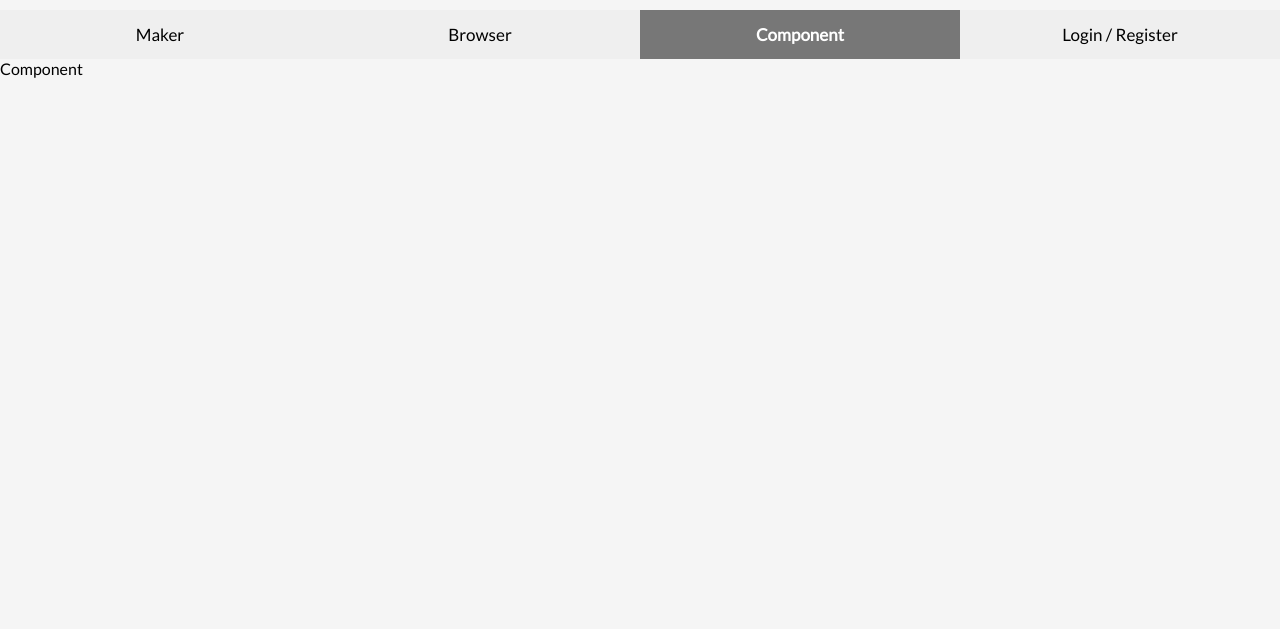
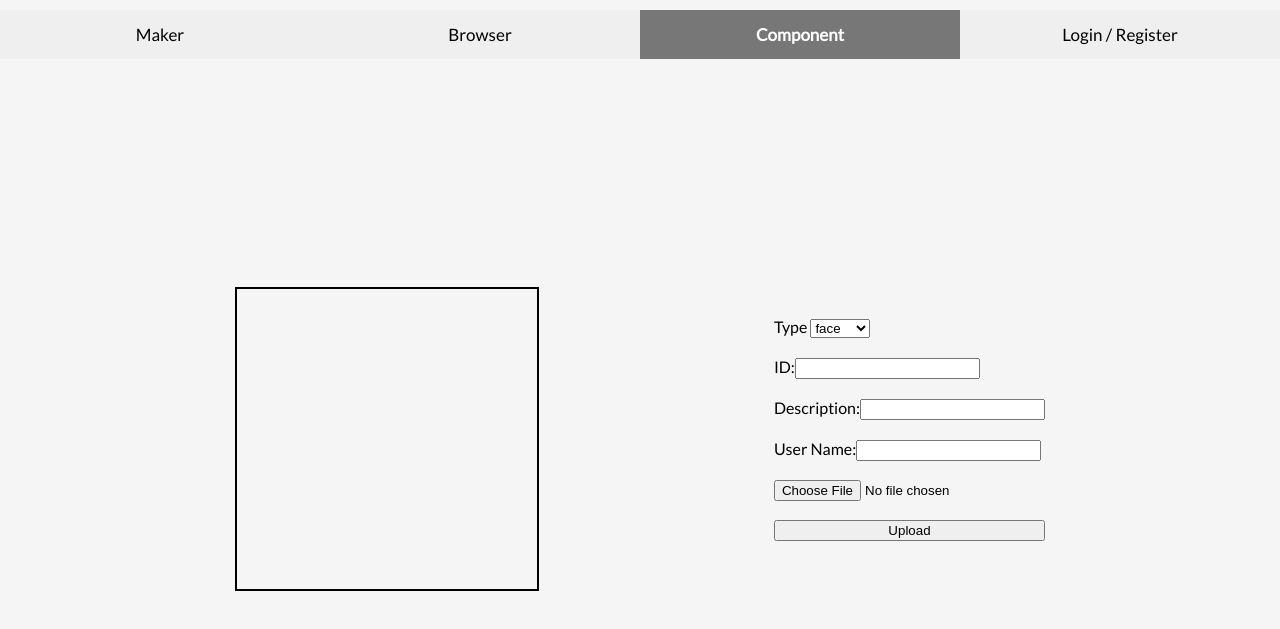
Before and after one commit to YashMadenenni/Emojitar, a plain HTML site: page src/client/index.html in a window 1280 px wide. Both pictures are taken after a click on the button "Component". Shown: the part 55-684 px from the top of the page. Drawn offline with Linux system fonts and the light colour scheme; no server answers.

Commit message:
Image upload feature

```diff
--- a/src/client/client.js
+++ b/src/client/client.js
@@ -691,6 +691,26 @@ function deleteEmojitar(emojiObjID, emojiCreator) {
 /**
  * Section 3 Begin: Component Tab Functions----------------------------------------------------------------------------------
  */
+function uplaodFile() {
+  document.getElementById('uploadForm').addEventListener('submit',(event)=>{
+    event.preventDefault();
+
+    var currentDate = new Date();
+
+    const formData = new FormData(document.getElementById('uploadForm'));
+    formData.append("date",currentDate);
+    fetch('/uploadImage',{
+      method:'POST',
+      body:formData
+    }).then(response=>{
+      if (response.ok) {
+        window.alert("Successfully Uploaded");
+      }else{
+        window.alert("Failed!. Check details and try again");
+      }
+    })
+  });
+}
 
 
 /**
--- a/src/client/display.css
+++ b/src/client/display.css
@@ -237,6 +237,29 @@ body, html{
     text-align: justify;
 }
 
+/*ContentTab*/
+.componentTab{
+    width: 100%;
+    height: 100%;
+    display: flex;
+}
+.preview{
+    width: 300px;
+    height: 300px;
+    border: 2px solid black;
+}
+.imageForm{
+    margin-right: auto;
+    margin-block: auto;
+}
+.imageDisplay {
+    margin: auto;
+}
+
+#uploadForm{
+    display: flex;
+    flex-direction: column;
+}
 
 
 
--- a/src/client/index.html
+++ b/src/client/index.html
@@ -88,7 +88,31 @@
         </div>
 
         <div id='Component' class="tabcontent">
-            <p>Component</p>
+            <div class="componentTab">
+                <div class="imageDisplay">
+                    <p class="preview">
+
+                    </p>
+                </div>
+                <div class="imageForm">
+                    <form id="uploadForm"  enctype="multipart/form-data">
+                        <label for="type"> Type
+                            <select name="type" id="imageType">
+                                <option value="face">face</option>
+                                <option value="hair">hair</option>
+                                <option value="eyes">eyes</option>
+                                <option value="mouth">mouth</option>
+                            </select>
+                        </label><br>
+                        <label for="id" class="col-sm-2"> ID:<input type="text" name="id" id="" required></label> <br>
+                        <label for="description" class="col-sm-2"> Description:<input type="text" name="description" id="" required></label><br>
+                        <label for="user" class="col-sm-2"> User Name:<input type="text" name="user" id="" required></label><br>
+                        <input type="file" name="file">  <br>
+                        <button type="submit" onclick="uplaodFile()">Upload</button><br>
+                      </form>
+
+                </div>
+            </div>
         </div>
 
         <div id='Login-SignUp' class="tabcontent">
```
Also changed, not shown: src/server/emojitar-server.js (+5 -5 lines), src/server/componentInfo.csv (line endings or trailing spaces).
